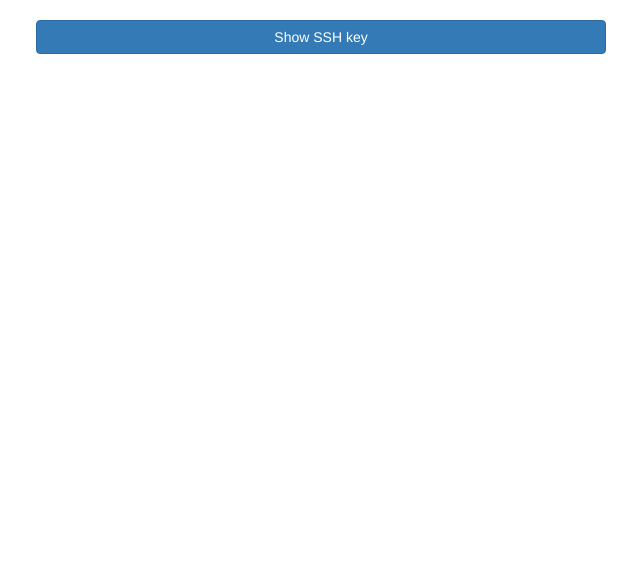
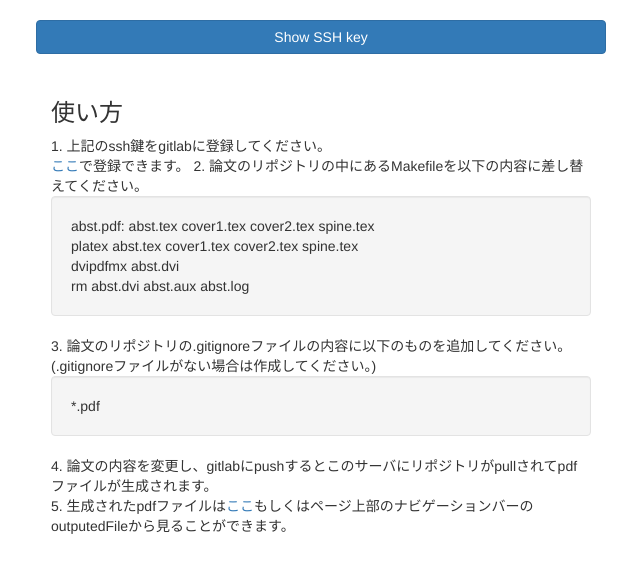
Before and after one commit to bushido-00144/tex2pdf, a Flask app: page / in a window 1280 px wide. Shown: the part 52-625 px from the top of the page, without its empty margins (319-959 px from the left). Run offline with Flask 2, Linux system fonts and the light colour scheme; the visitor is signed in with stand-in values (Sample User, id 1); some libraries are stand-ins or nearby versions.

Commit message:
add how to use

```diff
--- a/templates/index.html
+++ b/templates/index.html
@@ -6,8 +6,27 @@
                 <button class="col-sm-6 col-md-offset-3 btn btn-primary" id="show-ssh-key">Show SSH key</button>
                 <br>
                 <br>
-                <div class="well "id="ssh-key" style="display:none;clear:both;word-wrap: break-word;">
+                <div class="col-sm-6 col-md-offset-3 well "id="ssh-key" style="display:none;clear:both;word-wrap: break-word;">
                     {{ ssh_key }}
+                </div>
+                <br>
+                <div class="col-sm-6 col-md-offset-3" style="clear:both;word-wrap: break-word;">
+                    <h3>使い方</h3>
+                    1. 上記のssh鍵をgitlabに登録してください。<br>
+                    <a href="https://develop.klab.ai.kyutech.ac.jp/profile/keys">ここ</a>で登録できます。
+                    2. 論文のリポジトリの中にあるMakefileを以下の内容に差し替えてください。<br>
+                    <div class="well" style="clear:both;word-wrap: break-word;">
+                        abst.pdf: abst.tex cover1.tex cover2.tex spine.tex<br>
+                            platex abst.tex cover1.tex cover2.tex spine.tex<br>
+                            dvipdfmx abst.dvi<br>
+                            rm abst.dvi abst.aux abst.log<br>
+                    </div>
+                    3. 論文のリポジトリの.gitignoreファイルの内容に以下のものを追加してください。(.gitignoreファイルがない場合は作成してください。)<br>
+                    <div class="well" style="clear:both;word-wrap: break-word;">
+                        *.pdf<br>
+                    </div>
+                    4. 論文の内容を変更し、gitlabにpushするとこのサーバにリポジトリがpullされてpdfファイルが生成されます。<br>
+                    5. 生成されたpdfファイルは<a href="/pdf/abst.pdf">ここ</a>もしくはページ上部のナビゲーションバーのoutputedFileから見ることができます。<br>
                 </div>
             </div>
         </div>
```
